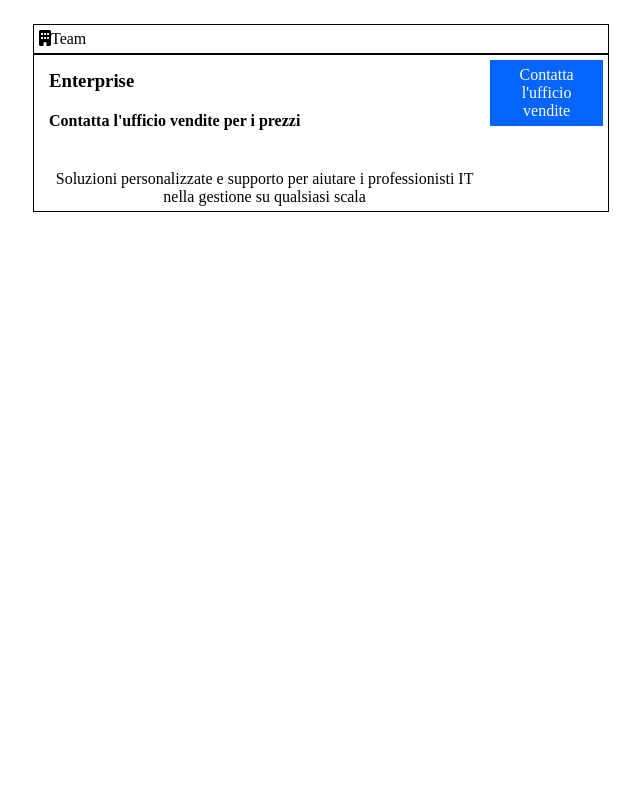
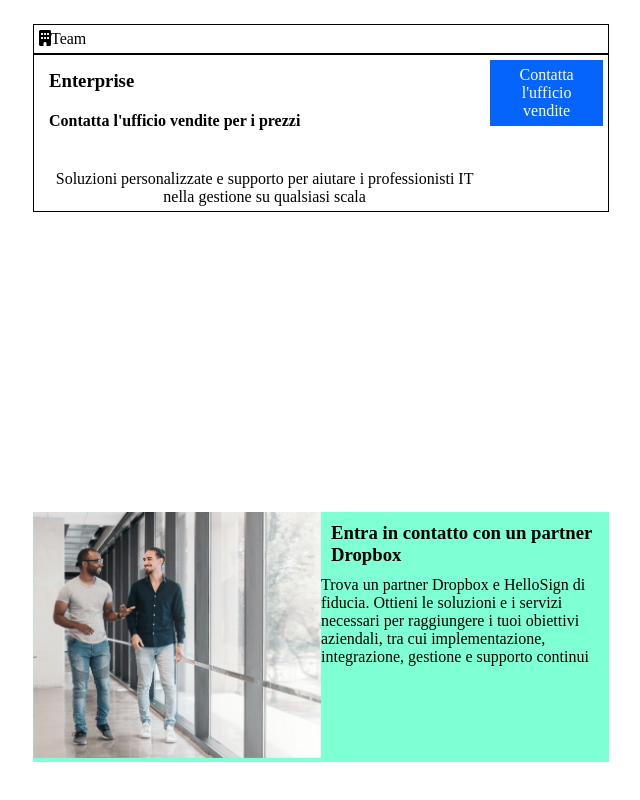
Before and after one commit to MattiaToscano/htmlcss-dropbox, a plain HTML site: page index.html in a window 1280 px wide. Shown: the part 3781-4581 px from the top of the page, without its empty margins (319-959 px from the left). Before the commit the page ends 4293 px from the top, so only its background shows below. Drawn offline with Linux system fonts and the light colour scheme.

Commit message:
[UPD] Creata struttura Partner

```diff
--- a/index.html
+++ b/index.html
@@ -145,7 +145,23 @@
             </div>
         </div>
 
+        <div class="secondcontainer">
+            <div class="container-piccolo">
+                <div class="colonna50">
+                    <img src="./img/partner.png">
 
+
+                </div>
+                <div class="colonna50">
+                    <h3 class="p">Entra in contatto con un partner Dropbox</h3>
+                    <p>Trova un partner Dropbox e HelloSign di fiducia. Ottieni le soluzioni e i servizi necessari per raggiungere i tuoi obiettivi aziendali, tra cui implementazione, integrazione, gestione e supporto continui</p>
+                    <a ></a>
+
+
+
+                </div>
+            </div>
+        </div>
 
 
 
--- a/style.css
+++ b/style.css
@@ -121,8 +121,13 @@ ul li{
     width: 20%;
 }
 
+/* Main, Quarta parte di esercizio */
 
-
+.colonna50{
+    width: 50%;
+    background-color: aquamarine;
+    object-fit: contain;
+}
 
 
 /* Utility */
```
